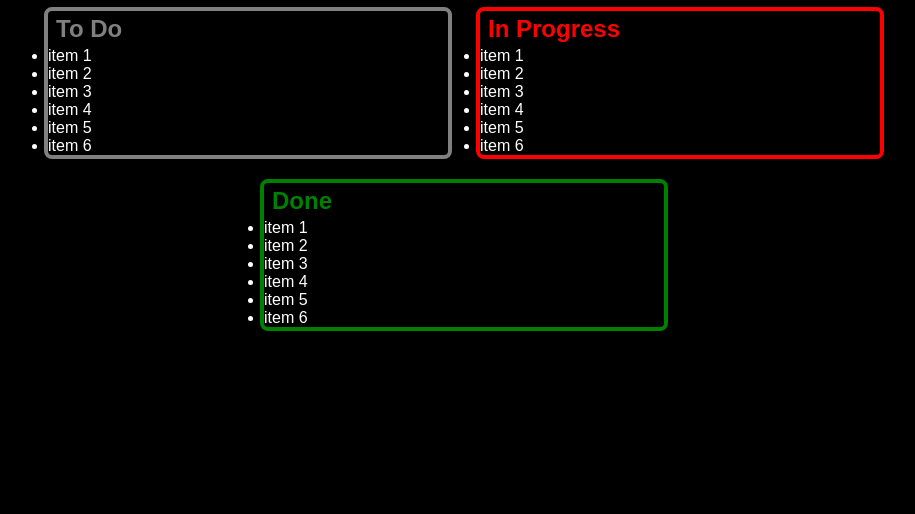
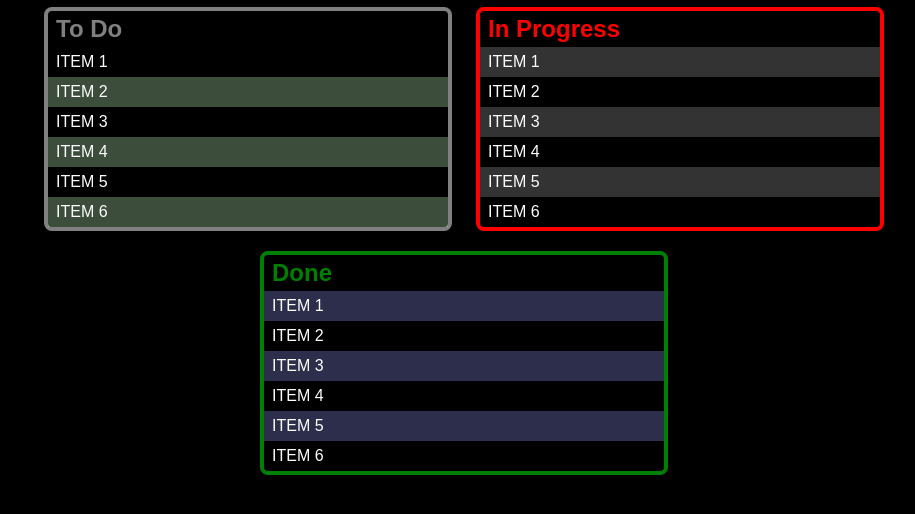
Before and after one commit to tinaylt/week11, a plain HTML site: page index.html in a window 1280 px wide. Shown: the part 56-570 px from the top of the page, without its empty margins (176-1091 px from the left). Drawn offline with Linux system fonts and the light colour scheme.

Commit message:
updated main css
This is to update the main css folder.

```diff
--- a/css/main.css
+++ b/css/main.css
@@ -56,3 +56,24 @@ article:first-of-type {
 #done h2 {
     color: green;
 }
+
+ul {
+    list-style-type: none;
+}
+
+ul li {
+    padding: 6px 8px;
+    text-transform: uppercase;
+}
+
+.progress li:nth-child(odd) {
+    background-color: rgba(255, 255, 255, 0.2);
+}
+
+.do li:nth-child(even) {
+    background-color: rgba(200, 255, 200, 0.3);
+}
+
+.fin li:nth-child(odd) {
+    background-color: rgba(150, 150, 250, 0.3);
+}
```
